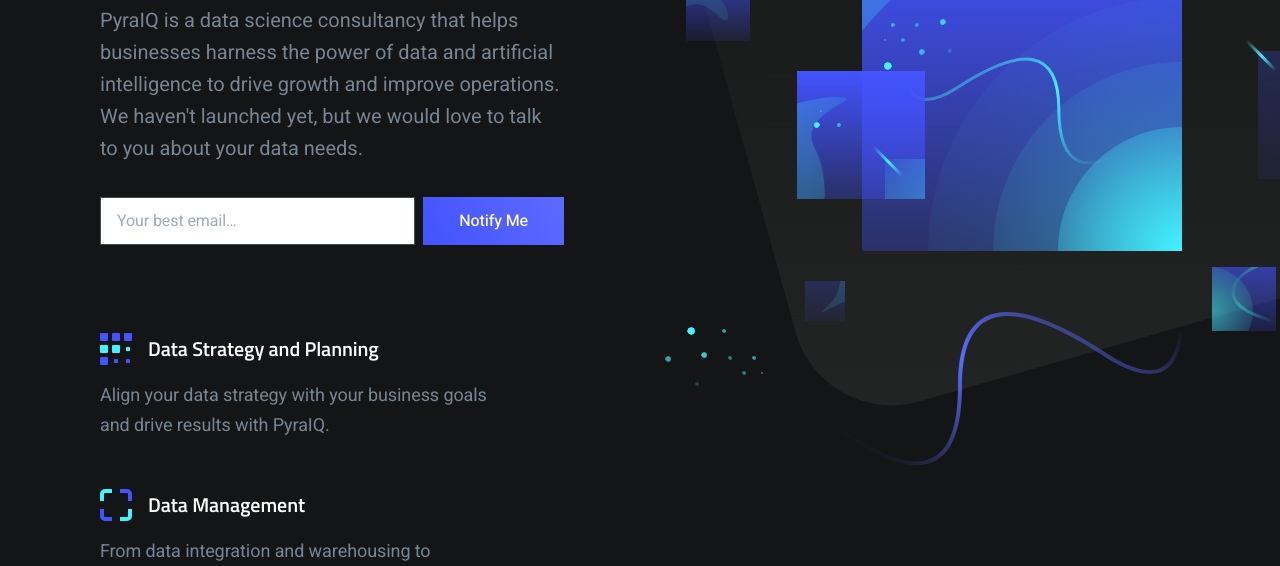
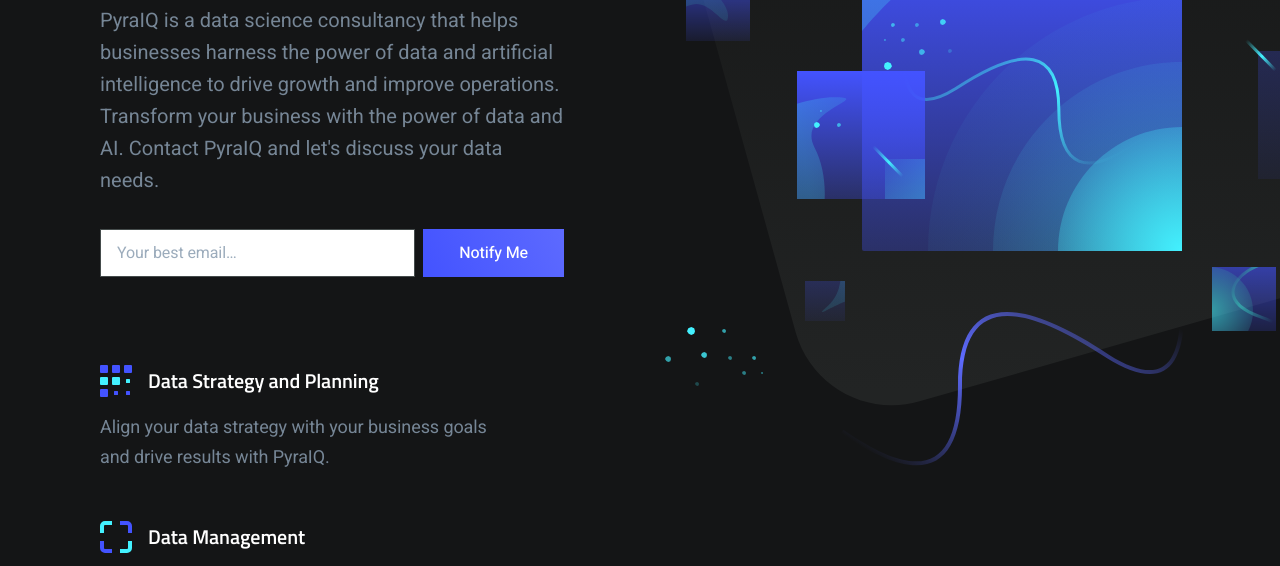
Before and after one commit to Jammond/jammond.github.io, a website: page index.html in a window 1280 px wide. Shown: the part 229-795 px from the top of the page. Drawn offline with nearby package versions, Linux system fonts and the light colour scheme.

```diff
--- a/index.html
+++ b/index.html
@@ -55,7 +55,7 @@
 						<div class="hero-copy">
 	                        <h1 class="hero-title mt-0 is-revealing">PyraIQ</h1>
 	                        <p class="hero-paragraph is-revealing">PyraIQ is a data science consultancy that helps businesses harness the power of data and artificial
-								intelligence to drive growth and improve operations. We haven't launched yet, but we would love to talk to you about your data needs.
+								intelligence to drive growth and improve operations. Transform your business with the power of data and AI. Contact PyraIQ and let's discuss your data needs.
 							</p>
 							<div class="hero-form field field-grouped is-revealing">
 	                            <div class="control control-expanded">
```
